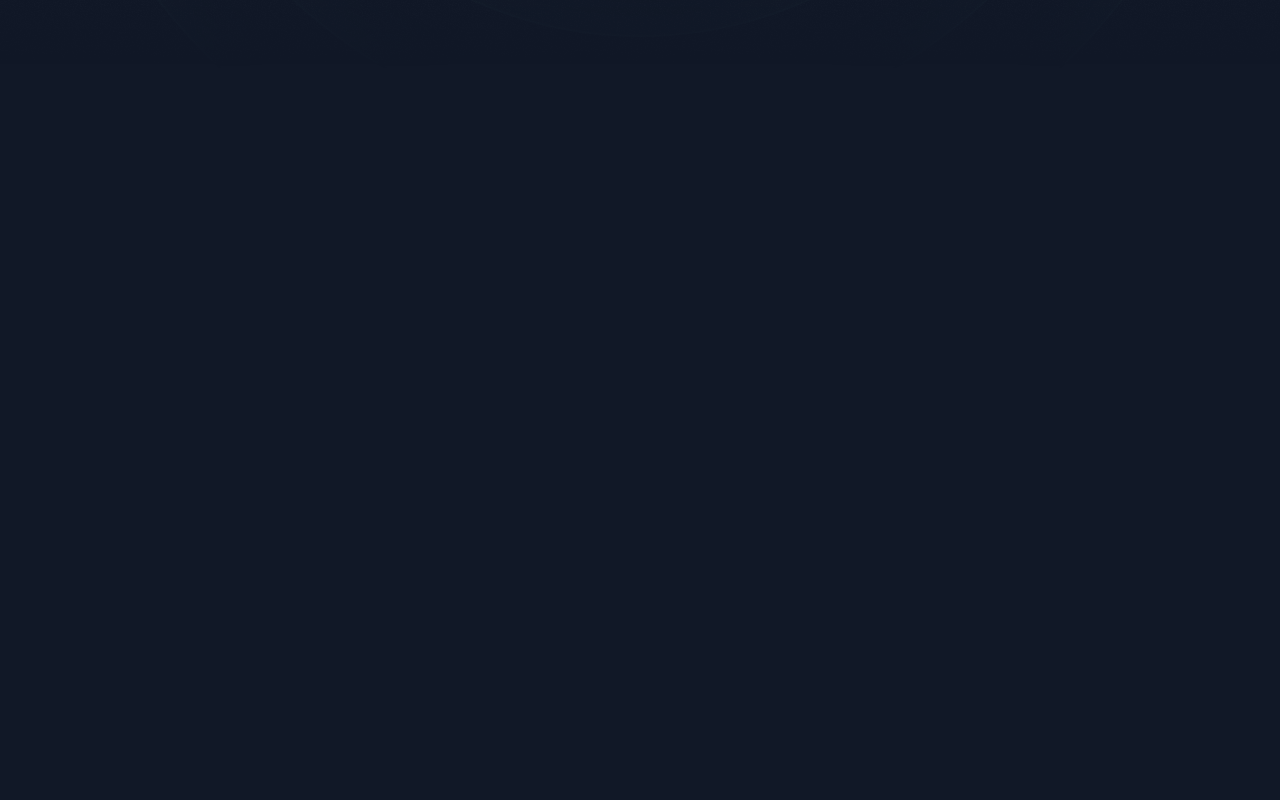
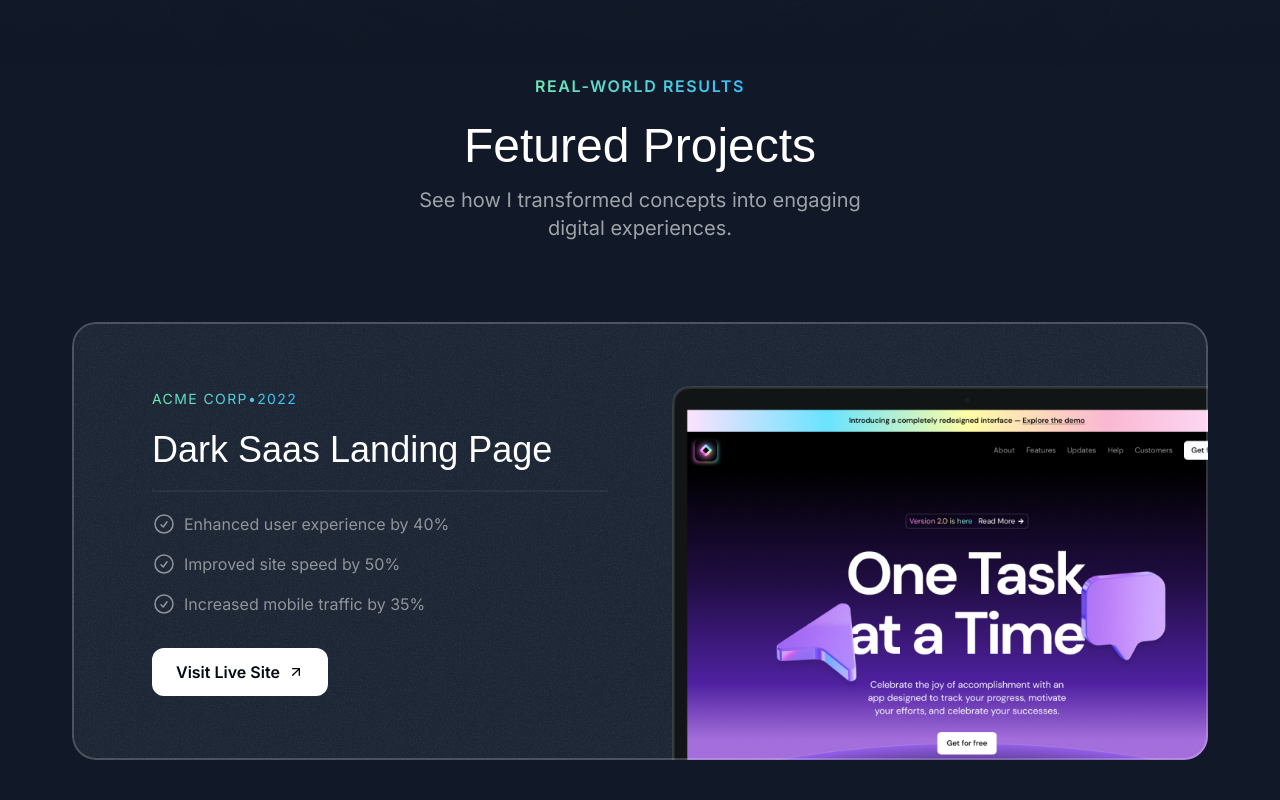
Before and after one commit to RomanBashtovyi/Bashtovyi-Frontend-Portfolio, a Next.js app: page / in a window 1280 px wide. Shown: the part 820-1620 px from the top of the page. Before the commit the page ends 1057 px from the top, so only its background shows below. Built offline with nearby package versions, Linux system fonts and the light colour scheme; a web font is replaced by a local one.

Commit message:
feat(projects): add Projects section

```diff
--- a/src/app/globals.css
+++ b/src/app/globals.css
@@ -11,3 +11,9 @@
     @apply absolute inset-0 border-2 top-1/2 left-1/2 -translate-x-1/2 -translate-y-1/2 rounded-full border-emerald-300/5 shadow-[0_0_80px_inset] shadow-emerald-300/5;
   }
 }
+
+@laret utilities {
+  .container {
+    @apply max-w-5xl;
+  }
+}
--- a/src/app/page.tsx
+++ b/src/app/page.tsx
@@ -1,11 +1,13 @@
 import { Header } from '@/sections/Header'
 import { HeroSection } from '@/sections/Hero'
+import { ProjectsSection } from '@/sections/Projects'
 
 export default function Home() {
   return (
     <div>
       <Header />
       <HeroSection />
+      <ProjectsSection />
     </div>
   )
 }
--- a/src/sections/Projects.tsx
+++ b/src/sections/Projects.tsx
@@ -1,46 +1,123 @@
-import darkSaasLandingPage from "@/assets/images/dark-saas-landing-page.png";
-import lightSaasLandingPage from "@/assets/images/light-saas-landing-page.png";
-import aiStartupLandingPage from "@/assets/images/ai-startup-landing-page.png";
+import darkSaasLandingPage from '@/assets/images/dark-saas-landing-page.png'
+import lightSaasLandingPage from '@/assets/images/light-saas-landing-page.png'
+import aiStartupLandingPage from '@/assets/images/ai-startup-landing-page.png'
+import Image from 'next/image'
+import CheckCircleIcon from '@/assets/icons/check-circle.svg'
+import ArrowUpRightIcon from '@/assets/icons/arrow-up-right.svg'
+import grainImage from '@/assets/images/grain.jpg'
 
 const portfolioProjects = [
   {
-    company: "Acme Corp",
-    year: "2022",
-    title: "Dark Saas Landing Page",
+    company: 'Acme Corp',
+    year: '2022',
+    title: 'Dark Saas Landing Page',
     results: [
-      { title: "Enhanced user experience by 40%" },
-      { title: "Improved site speed by 50%" },
-      { title: "Increased mobile traffic by 35%" },
+      { title: 'Enhanced user experience by 40%' },
+      { title: 'Improved site speed by 50%' },
+      { title: 'Increased mobile traffic by 35%' },
     ],
-    link: "https://youtu.be/4k7IdSLxh6w",
+    link: 'https://youtu.be/4k7IdSLxh6w',
     image: darkSaasLandingPage,
   },
   {
-    company: "Innovative Co",
-    year: "2021",
-    title: "Light Saas Landing Page",
+    company: 'Innovative Co',
+    year: '2021',
+    title: 'Light Saas Landing Page',
     results: [
-      { title: "Boosted sales by 20%" },
-      { title: "Expanded customer reach by 35%" },
-      { title: "Increased brand awareness by 15%" },
+      { title: 'Boosted sales by 20%' },
+      { title: 'Expanded customer reach by 35%' },
+      { title: 'Increased brand awareness by 15%' },
     ],
-    link: "https://youtu.be/7hi5zwO75yc",
+    link: 'https://youtu.be/7hi5zwO75yc',
     image: lightSaasLandingPage,
   },
   {
-    company: "Quantum Dynamics",
-    year: "2023",
-    title: "AI Startup Landing Page",
+    company: 'Quantum Dynamics',
+    year: '2023',
+    title: 'AI Startup Landing Page',
     results: [
-      { title: "Enhanced user experience by 40%" },
-      { title: "Improved site speed by 50%" },
-      { title: "Increased mobile traffic by 35%" },
+      { title: 'Enhanced user experience by 40%' },
+      { title: 'Improved site speed by 50%' },
+      { title: 'Increased mobile traffic by 35%' },
     ],
-    link: "https://youtu.be/Z7I5uSRHMHg",
+    link: 'https://youtu.be/Z7I5uSRHMHg',
     image: aiStartupLandingPage,
   },
-];
+]
 
 export const ProjectsSection = () => {
-  return <div>Projects Section</div>;
-};
+  return (
+    <section className="pb-16 lg:pb-24">
+      <div className="container">
+        <div className="flex justify-center">
+          <p className="uppercase font-semibold tracking-widest bg-gradient-to-r from-emerald-300 to-sky-400 text-transparent bg-clip-text text-center ">
+            Real-world Results
+          </p>
+        </div>
+        <h2 className="text-center text-3xl font-serif mt-6 md:text-5xl">
+          Fetured Projects
+        </h2>
+        <p className="text-center text-white/60 mt-4 md:text-lg max-w-md mx-auto lg:text-xl">
+          See how I transformed concepts into engaging
+          digital experiences.
+        </p>
+        <div className="flex flex-col mt-10 gap-20 md:mt-20 ">
+          {portfolioProjects.map((project) => (
+            <div
+              key={project.title}
+              className="bg-gray-800 rounded-3xl relative z-0 overflow-hidden after:z-10 after:content-[''] after:absolute after:inset-0 after:outline-2 after:outline after:-outline-offset-2 after:rounded-3xl after:outline-white/20 px-8 pt-8 after:pointer-events-none md:pt-12 md:px-10 lg:px-20 lg:pt-16"
+            >
+              <div
+                className="absolute inset-0 -z-10 opacity-5"
+                style={{
+                  backgroundImage: `url(${grainImage.src})`,
+                }}
+              />
+              <div className="lg:grid lg:grid-cols-2 lg:gap-16">
+                <div className="lg:pb-16">
+                  <div className="bg-gradient-to-r from-emerald-300 to-sky-400 inline-flex gap-2font-bold uppercase tracking-widest text-sm text-transparent bg-clip-text ">
+                    <span>{project.company}</span>
+                    <span>&bull;</span>
+                    <span>{project.year}</span>
+                  </div>
+                  <h3 className="text-2xl font-serif mt-2 md:text-4xl md:mt-5">
+                    {project.title}
+                  </h3>
+                  <hr className="border-t-2 border-white/5 mt-4 md:mt-5" />
+                  <ul className="flex flex-col gap-4 mt-4 md:mt-5">
+                    {project.results.map((result) => (
+                      <li
+                        key={result.title}
+                        className="flex gap-2 text-sm text-white/50 md:text-base "
+                      >
+                        <CheckCircleIcon className="size-5 md:size-6" />
+                        <span>{result.title}</span>
+                      </li>
+                    ))}
+                  </ul>
+                  <a
+                    href={project.link}
+                    target="_blank"
+                    rel="noopener noreferrer"
+                  >
+                    <button className="bg-white text-gray-950 w-full h-12 rounded-xl font-semibold inline-flex items-center justify-center gap-2 mt-8 md:w-auto px-6">
+                      <span>Visit Live Site</span>
+                      <ArrowUpRightIcon className="size-4" />
+                    </button>
+                  </a>
+                </div>
+                <div className="relative">
+                  <Image
+                    src={project.image}
+                    alt={project.title}
+                    className="mt-8 -mb-4 md:-mb-0 lg:mt-0 lg:absolute lg:h-full lg:w-auto lg:max-w-none"
+                  />
+                </div>
+              </div>
+            </div>
+          ))}
+        </div>
+      </div>
+    </section>
+  )
+}
```
